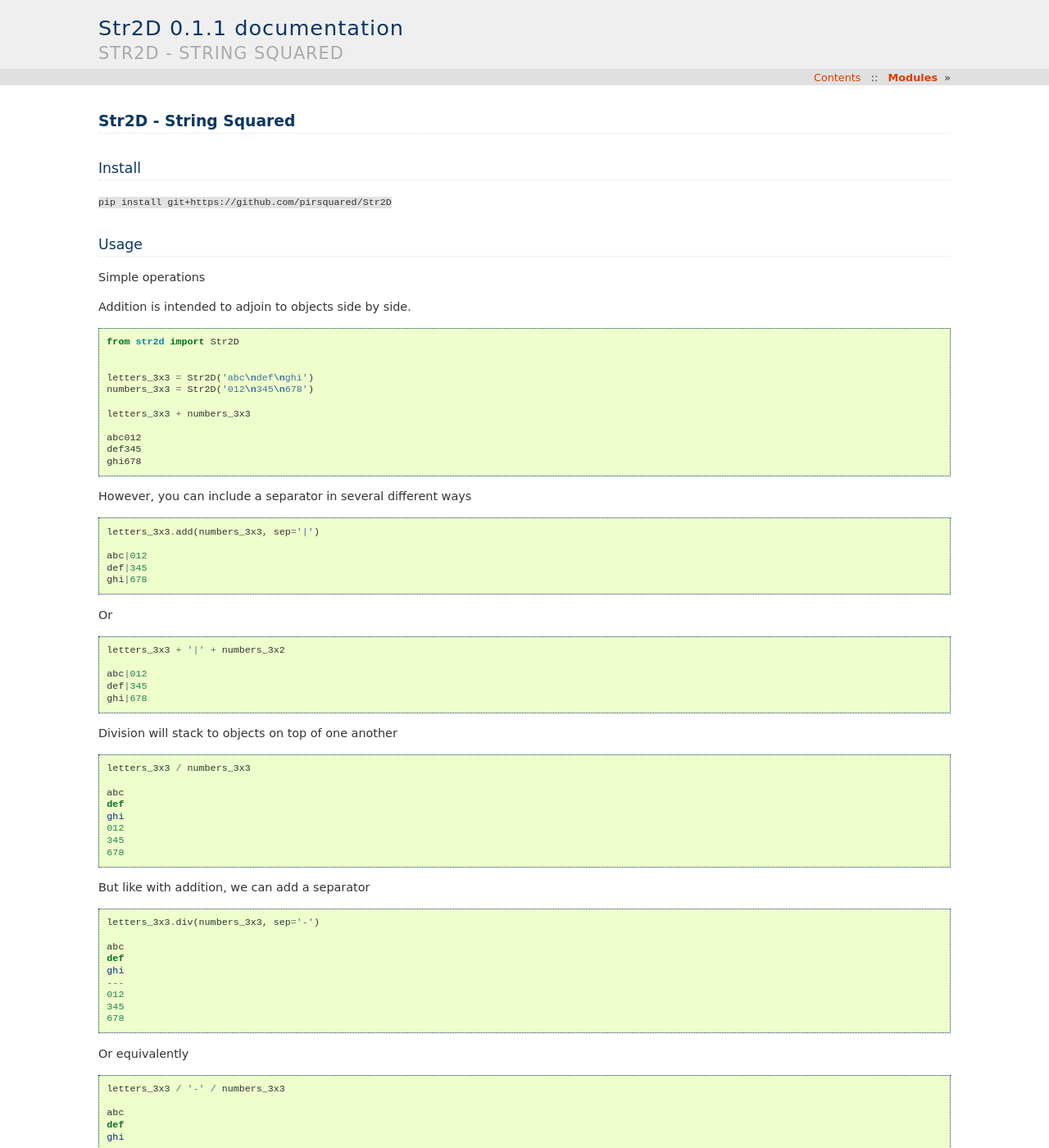
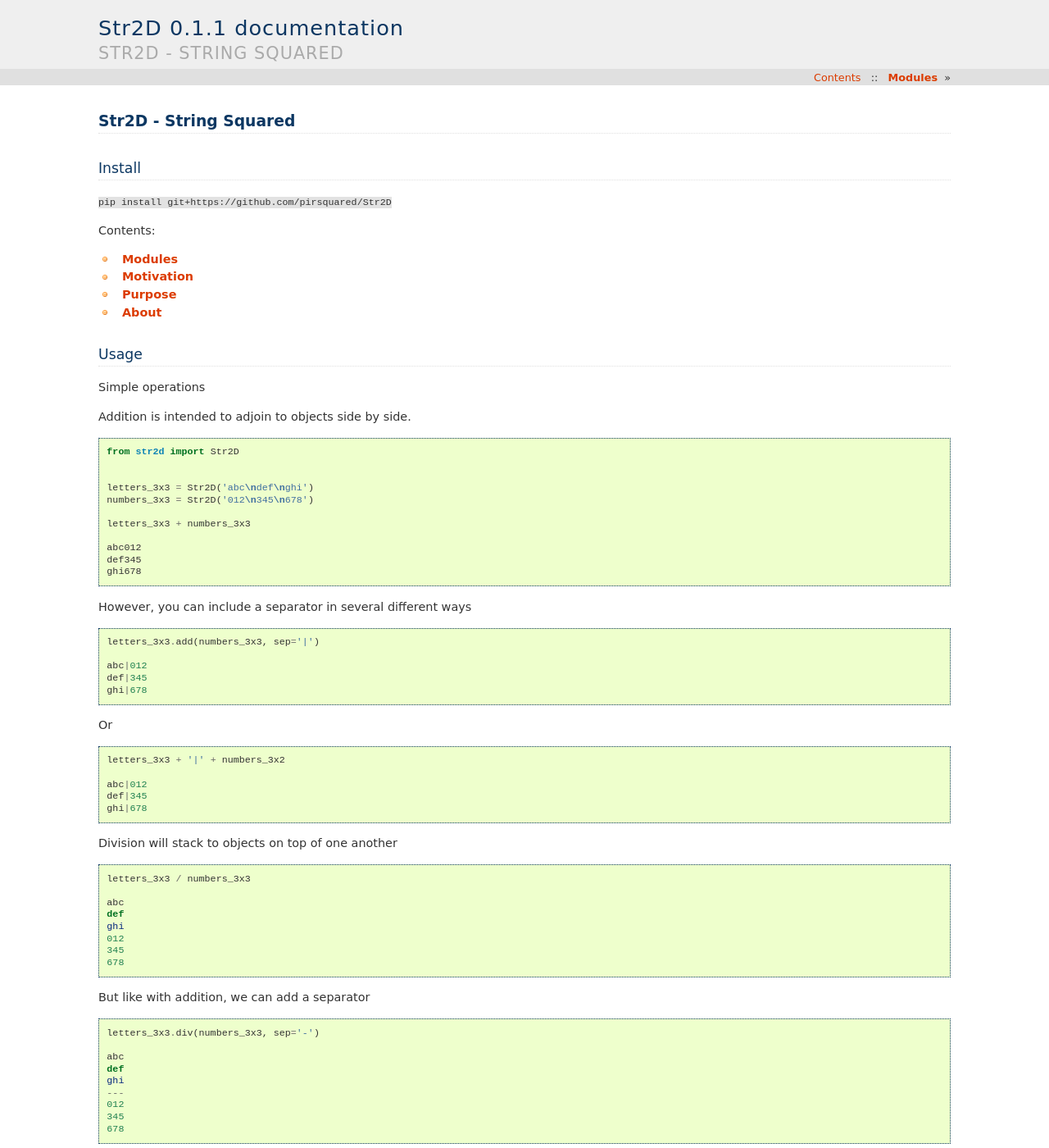
Before and after one commit to pirsquared/Str2D, a Sphinx documentation site: the page built from docs/source/index.rst, in a window 1280 px wide and 1400 px high. Shown: the whole window at 82% size. Built offline with Sphinx 7.4.7, drawn with Linux system fonts in a browser that asks for light colours; some of the changed text lies outside the part shown.

Commit message:
Updating Docs

```diff
--- a/docs/source/index.rst
+++ b/docs/source/index.rst
@@ -5,6 +5,17 @@ Install
 -------
 
 :code:`pip install git+https://github.com/pirsquared/Str2D`
+
+
+.. toctree::
+   :maxdepth: 1
+   :caption: Contents:
+
+   Modules <modules>
+   Motivation <motivation>
+   Purpose <purpose>
+   About <about>
+
 
 Usage
 -----
```
Also changed, not shown: other parts of docs/source/index.rst (+0 -10 lines), 1 other file.
